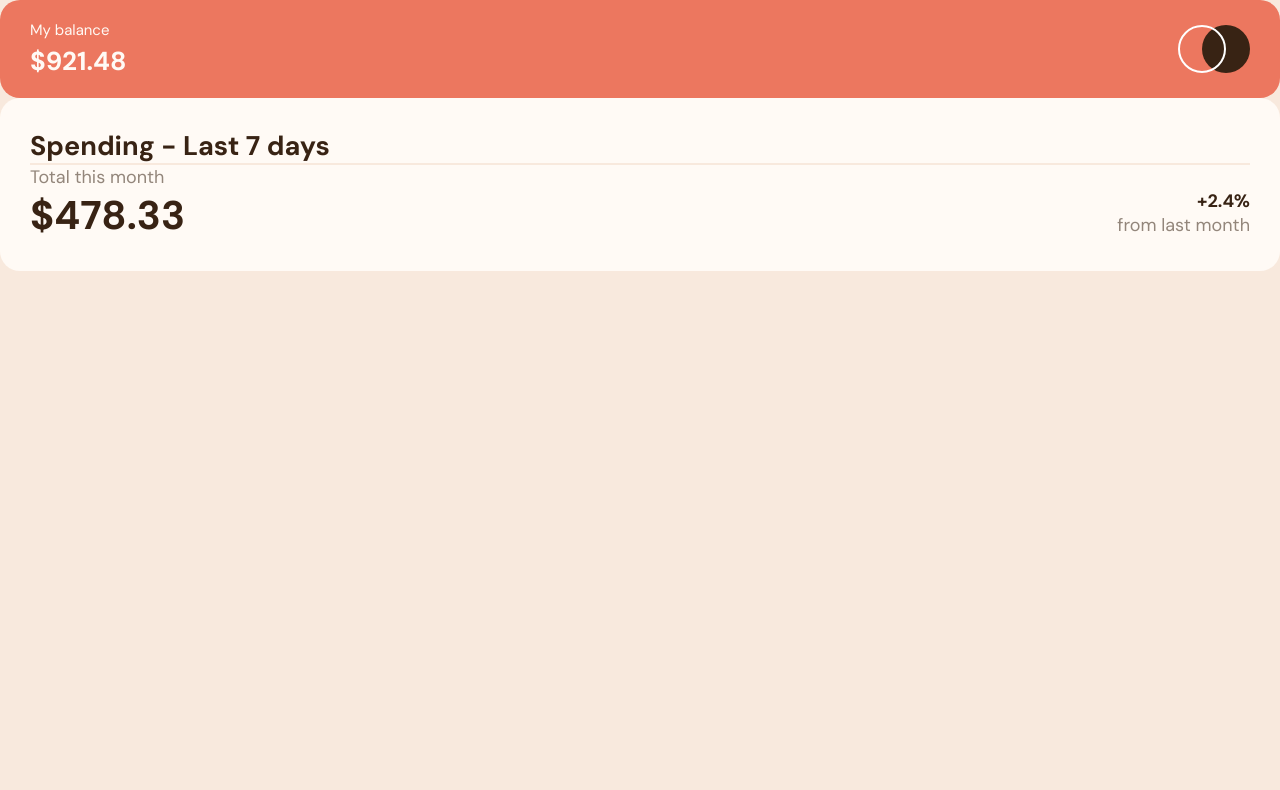
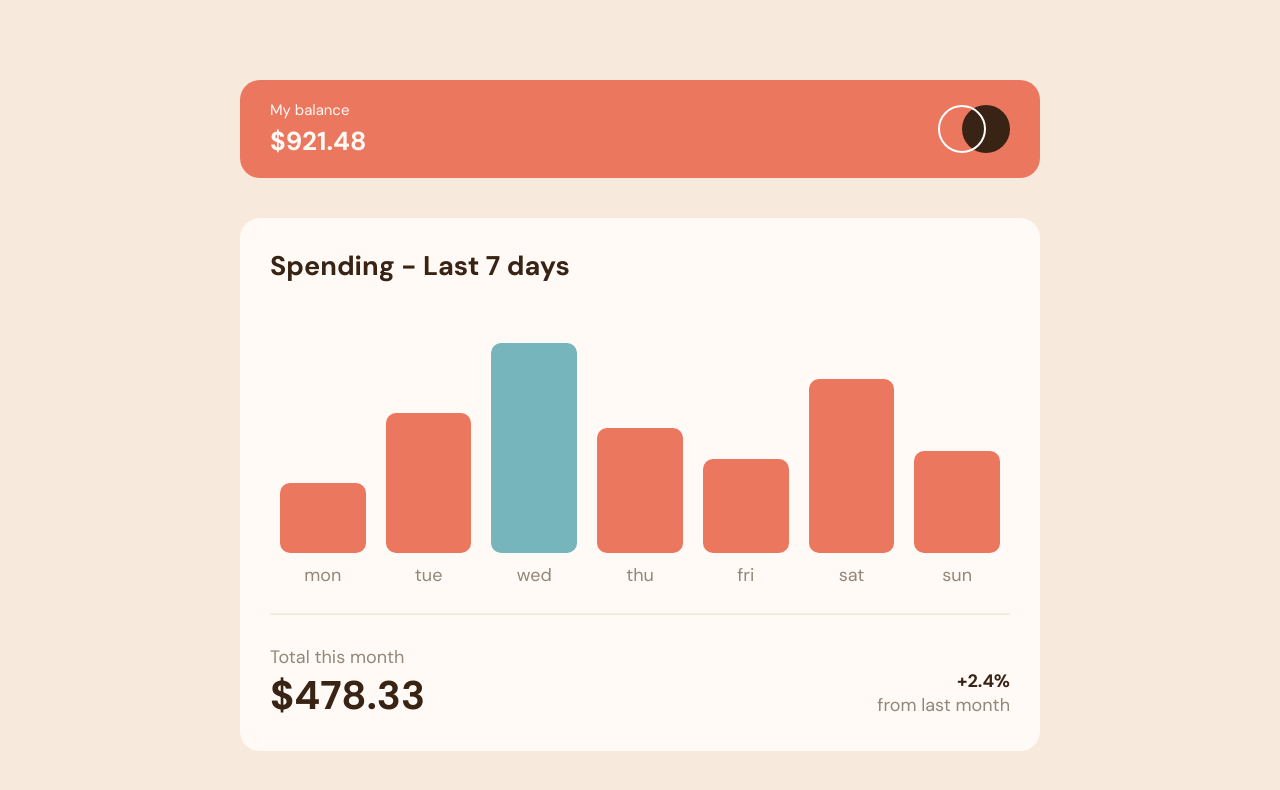
Before and after one commit to Gedridze/expenses-chart-component, a Vue app: page / in a window 1280 px wide. Shown: the top 790 px of the page. Built offline with nearby package versions, Linux system fonts and the light colour scheme.

Commit message:
add remaining styling

```diff
--- a/index.html
+++ b/index.html
@@ -7,7 +7,7 @@
     <title>Vite App</title>
   </head>
   <body>
-    <div id="app"></div>
+    <div id="app" style="min-height: 100vh; display: flex; justify-content: center; align-items: center;"></div>
     <script type="module" src="/src/main.ts"></script>
   </body>
 </html>
--- a/src/App.vue
+++ b/src/App.vue
@@ -1,10 +1,17 @@
 <script setup lang="ts">
 import BalanceWidget from './components/BalanceWidget.vue'
+import BarChart from './components/BarChart.vue'
+import chartData from './data.json'
+import type { SpendingData } from './types'
+
+const data = chartData as SpendingData
 </script>
 <template>
-  <BalanceWidget />
+  <div class="content-wrapper">
+    <BalanceWidget class="header" />
     <div class="main-container rounded">
       <h2>Spending - Last 7 days</h2>
+      <BarChart  class="chart" :labels="data.map((el) => el.day)" :data="data.map((el) => el.amount)" />
       <div class="divider"></div>
       <div class="footer">
         <div class="footer-content">
@@ -19,10 +26,25 @@ import BalanceWidget from './components/BalanceWidget.vue'
         </div>
       </div>
     </div>
+  </div>
 </template>
 
 <style lang="scss" scoped>
 @import '@/main.scss';
+
+.chart {
+  height: 30rem;
+}
+
+.content-wrapper {
+  flex:1;
+  max-width: 80rem;
+  height: 80vh;
+  margin:0 3rem;
+}
+.header {
+  margin-bottom: 4rem;
+}
 .main-container {
   padding: 3rem;
   background-color: $very-pale-orange;
@@ -51,12 +73,13 @@ h2 {
         font-weight: bold;
       }
       p:last-child {
-        color: $medium-brown
+        color: $medium-brown;
       }
     }
   }
 }
 .divider {
   border: 1px solid $cream;
+  margin: 3rem 0
 }
 </style>
--- a/src/main.scss
+++ b/src/main.scss
@@ -24,3 +24,9 @@ body {
 .rounded {
   border-radius: 2rem;
 }
+
+@media only screen and (max-width: 600px) {
+  html {
+    font-size: 50%;
+  }
+}
--- /dev/null
+++ b/src/types/index.ts
@@ -0,0 +1,4 @@
+export type SpendingData = Array<{
+  amount: number,
+  day: string
+}>
--- a/tsconfig.json
+++ b/tsconfig.json
@@ -2,6 +2,8 @@
   "extends": "@vue/tsconfig/tsconfig.web.json",
   "include": ["env.d.ts", "src/**/*", "src/**/*.vue"],
   "compilerOptions": {
+    "resolveJsonModule": true,
+    "esModuleInterop": true,
     "baseUrl": ".",
     "paths": {
       "@/*": ["./src/*"]
--- a/vite.config.ts
+++ b/vite.config.ts
@@ -6,6 +6,7 @@ import vue from '@vitejs/plugin-vue'
 
 // https://vitejs.dev/config/
 export default defineConfig({
+  base: './',
   plugins: [vue(), eslintPlugin()],
   resolve: {
     alias: {
```
Lines whose indentation alone changed are shown as unchanged.
